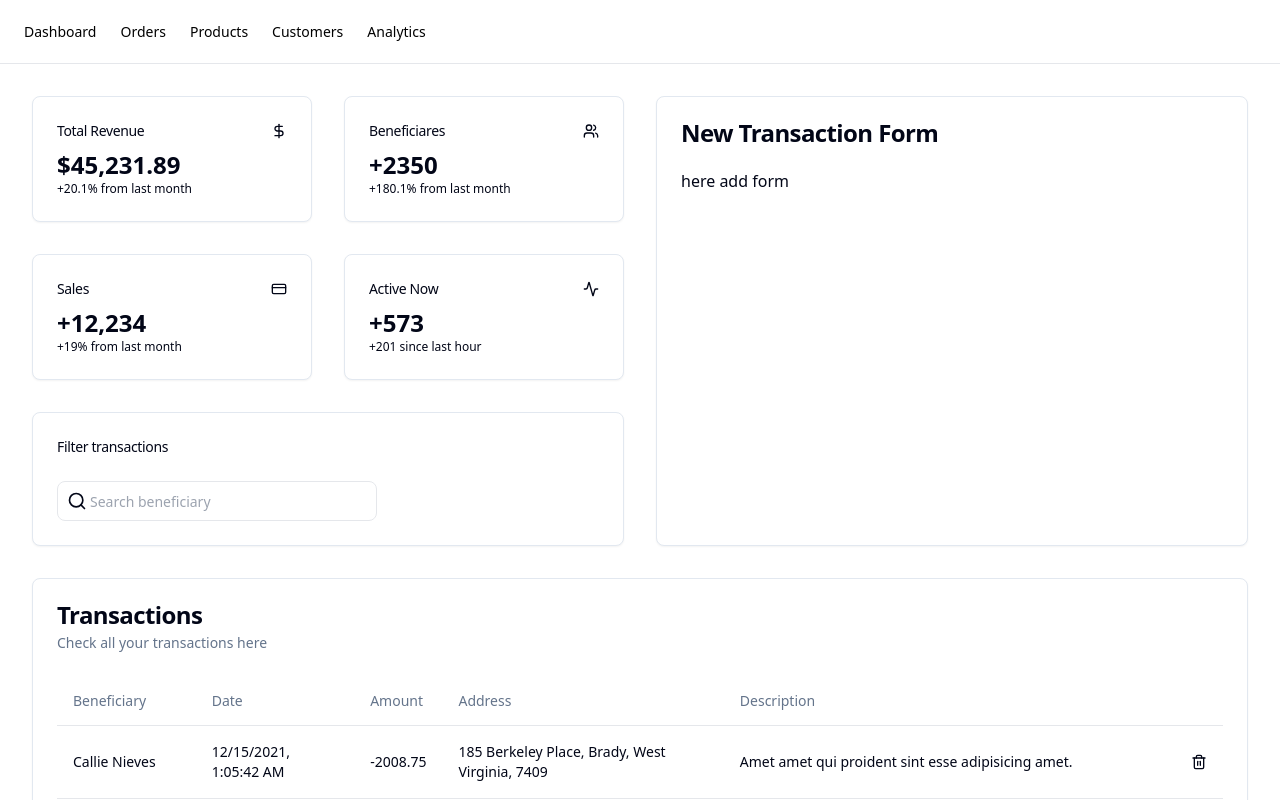
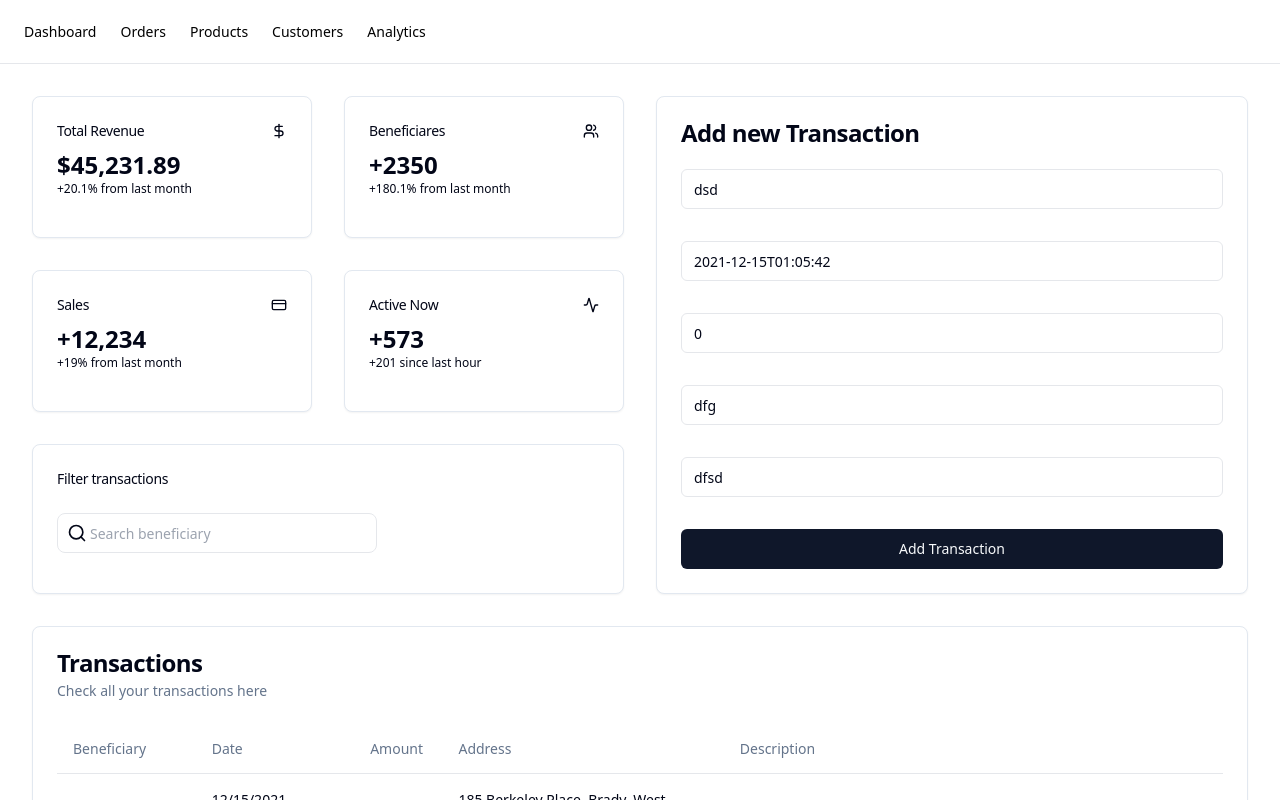
Before and after one commit to lukassso/bank-transactions, a React (Vite) app: page / in a window 1280 px wide. Shown: the top 800 px of the page. Built offline with nearby package versions, Linux system fonts and the light colour scheme.

Commit message:
Add form inputs and handle delete_transaction

```diff
--- a/src/components/ui/input.tsx
+++ b/src/components/ui/input.tsx
@@ -8,7 +8,7 @@ const Input = React.forwardRef<HTMLInputElement, InputProps>(({ className, type,
     <input
       type={type}
       className={cm(
-        'border-input bg-background ring-offset-background placeholder:text-muted-foreground focus-visible:ring-ring flex h-10 w-full rounded-md border px-3 py-2 text-sm file:border-0 file:bg-transparent file:text-sm file:font-medium focus-visible:outline-none focus-visible:ring-2 focus-visible:ring-offset-2 disabled:cursor-not-allowed disabled:opacity-50',
+        'border-input bg-background ring-offset-background placeholder:text-muted-foreground focus-visible:ring-ring flex h-10 w-full rounded-md border px-3 py-2 text-sm file:border-0 file:bg-transparent file:text-sm file:font-medium focus-visible:outline-none focus-visible:ring-2 focus-visible:ring-offset-0 disabled:cursor-not-allowed disabled:opacity-50',
         className
       )}
       ref={ref}
--- a/src/context/actions.ts
+++ b/src/context/actions.ts
@@ -3,3 +3,4 @@ export const SET_LOADING = 'SET_LOADING';
 export const SET_PAGE = 'SET_PAGE';
 export const SET_FILTERED_TRANSACTIONS = 'SET_FILTERED_TRANSACTIONS';
 export const DELETE_TRANSACTION = 'DELETE_TRANSACTION';
+export const ADD_TRANSACTION = 'ADD_TRANSACTION';
--- a/src/context/index.tsx
+++ b/src/context/index.tsx
@@ -1,15 +1,15 @@
 import { FC, createContext, useContext, useReducer, useEffect, type ReactNode } from 'react';
 import reducer from './reducer';
 import { SET_LOADING, SET_TRANSACTIONS, SET_PAGE, SET_FILTERED_TRANSACTIONS } from './actions';
-import { TransactionsState } from '../types';
+import { TransactionsState, Transaction } from '../types';
 
 const API_ENDPOINT = '../../api/db.json';
 
 const initalState: TransactionsState = {
   transactions: [],
-  isLoading: false,
+    isLoading: false,
   currentPage: 1,
-  itemsPerPage: 20,
+  itemsPerPage: 10,
   setPage: (page) => {
     page;
   },
@@ -19,6 +19,9 @@ const initalState: TransactionsState = {
   query: '',
   deleteTransaction: (id: number) => {
     id;
+  },
+  addTransaction: (transaction: Transaction) => {
+    transaction;
   },
 };
 
@@ -42,7 +45,7 @@ const AppProvider: FC<AppProviderProps> = ({ children }) => {
           transactions: data.transactions,
         },
       });
-    } catch (error) {
+          } catch (error) {
       console.log(error);
     }
   };
@@ -59,12 +62,16 @@ const AppProvider: FC<AppProviderProps> = ({ children }) => {
     dispatch({ type: 'DELETE_TRANSACTION', payload: { id } });
   };
 
+  const addTransaction = (transaction: Transaction): void => {
+    dispatch({ type: 'ADD_TRANSACTION', payload: { transaction } });
+  }
+
   useEffect(() => {
     fetchApiData();
   }, [state.query, state.currentPage]);
 
   return (
-    <AppContext.Provider value={{ ...state, setPage, handleSearch, deleteTransaction }}>{children}</AppContext.Provider>
+    <AppContext.Provider value={{ ...state, setPage, handleSearch, deleteTransaction, addTransaction }}>{children}</AppContext.Provider>
   );
 };
 
--- a/src/context/reducer.ts
+++ b/src/context/reducer.ts
@@ -1,6 +1,13 @@
 import { Reducer } from 'react';
 import { TransactionsState, type Action } from '../types';
-import { SET_LOADING, SET_TRANSACTIONS, SET_PAGE, SET_FILTERED_TRANSACTIONS, DELETE_TRANSACTION } from './actions';
+import {
+  SET_LOADING,
+  SET_TRANSACTIONS,
+  SET_PAGE,
+  SET_FILTERED_TRANSACTIONS,
+  DELETE_TRANSACTION,
+  ADD_TRANSACTION,
+} from './actions';
 
 const reducer: Reducer<TransactionsState, Action> = (state, action) => {
   switch (action.type) {
@@ -31,6 +38,11 @@ const reducer: Reducer<TransactionsState, Action> = (state, action) => {
         ...state,
         transactions: state.transactions.filter((transaction) => transaction.id !== action.payload.id),
       };
+    case ADD_TRANSACTION:
+      return {
+        ...state,
+        transactions: [...state.transactions, action.payload.transaction],
+      };
     default:
       throw new Error(`Unhandled action type: ${action.type}`);
   }
--- a/src/layout/NewTransactionComponent.tsx
+++ b/src/layout/NewTransactionComponent.tsx
@@ -1,10 +1,79 @@
+import { useState } from 'react';
 import { Card, CardContent, CardHeader, CardTitle } from '../components/ui/card';
+import { Button } from '../components/ui/button';
+import { Input } from '../components/ui/input';
+import { useGlobalContext } from '../context';
 
-export const NewTransactionComponent = () => (
-  <Card className="order-first lg:order-last">
-    <CardHeader>
-      <CardTitle>New Transaction Form</CardTitle>
-    </CardHeader>
-    <CardContent className="grid gap-8">here add form</CardContent>
-  </Card>
-);
+export const NewTransactionComponent = () => {
+  const { addTransaction } = useGlobalContext();
+  const [newTransaction, setNewTransaction] = useState({
+    id: 10000,
+    beneficiary: 'dsd',
+    account: 'ds',
+    date: '2021-12-15T01:05:42',
+    amount: 0,
+    address: 'dfg',
+    description: 'dfsd',
+  });
+
+  const handleInputChange = (e) => {
+    const { name, value } = e.target;
+    setNewTransaction((prevState) => ({
+      ...prevState,
+      [name]: value,
+    }));
+  };
+
+  const handleAddTransaction = () => {
+    addTransaction(newTransaction);
+    setNewTransaction({
+      id: 120,
+      beneficiary: '',
+      account: '',
+      date: '',
+      amount: 0,
+      address: '',
+      description: '',
+    });
+  };
+
+  return (
+    <Card className="order-first lg:order-last">
+      <CardHeader>
+        <CardTitle>Add new Transaction</CardTitle>
+      </CardHeader>
+      <CardContent className="grid gap-8">
+        <Input
+          type="text"
+          name="beneficiary"
+          placeholder="Beneficiary"
+          value={newTransaction.beneficiary}
+          onChange={handleInputChange}
+        />
+        <Input type="text" name="date" placeholder="Date" value={newTransaction.date} onChange={handleInputChange} />
+        <Input
+          type="number"
+          name="amount"
+          placeholder="Amount"
+          value={newTransaction.amount}
+          onChange={handleInputChange}
+        />
+        <Input
+          type="text"
+          name="address"
+          placeholder="Address"
+          value={newTransaction.address}
+          onChange={handleInputChange}
+        />
+        <Input
+          type="text"
+          name="description"
+          placeholder="Description"
+          value={newTransaction.description}
+          onChange={handleInputChange}
+        />
+        <Button onClick={handleAddTransaction}>Add Transaction</Button>
+      </CardContent>
+    </Card>
+  );
+};
--- a/src/layout/TableComponent.tsx
+++ b/src/layout/TableComponent.tsx
@@ -12,7 +12,7 @@ export const TableComponent = () => {
 
   const indexOfLastItem = currentPage * itemsPerPage;
   const indexOfFirstItem = indexOfLastItem - itemsPerPage;
-  // const currentTransactions = transactions.slice(indexOfFirstItem, indexOfLastItem);
+// const currentTransactions = transactions.slice(indexOfFirstItem, indexOfLastItem);
 
   const handlePageChange = (page: number) => {
     setPage(page);
--- a/src/types/index.ts
+++ b/src/types/index.ts
@@ -10,14 +10,15 @@ export interface Transaction {
 
 export type TransactionsState = {
   transactions: Transaction[];
-  isLoading: boolean;
+    isLoading: boolean;
   currentPage: number;
   itemsPerPage: number;
   setPage: (page: number) => void;
   handleSearch: (query: string) => void;
   query: string;
   deleteTransaction: (id: number) => void;
-};
+  addTransaction: (transaction: Transaction) => void;
+}
 
 export interface Action {
   type: string;
```
